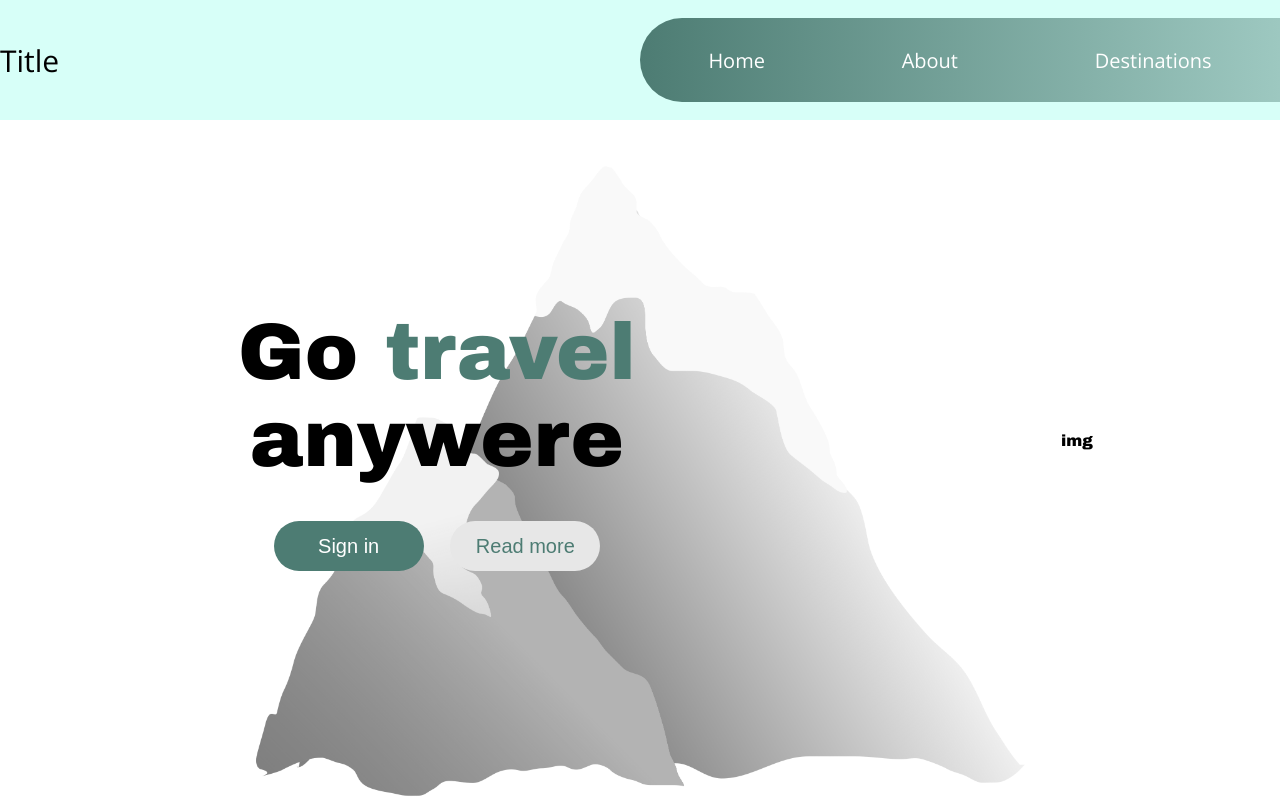
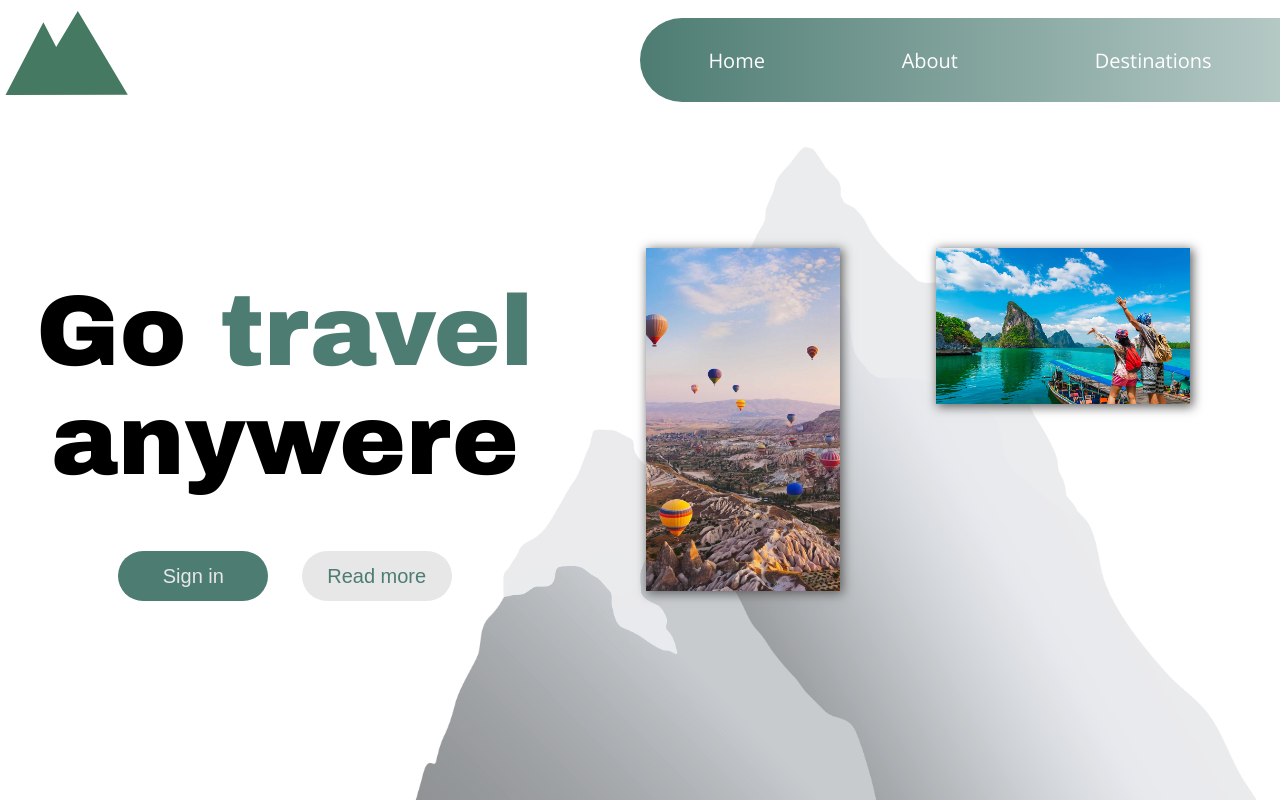
Before and after one commit to developer980/Travel-website-landing-page-SASS, a plain HTML site: page index.html in a window 1280 px wide. Drawn offline with nearby package versions, Linux system fonts and the light colour scheme.

Commit message:
added some images

```diff
--- a/index.html
+++ b/index.html
@@ -7,9 +7,12 @@
         <title>Document</title>
     </head>
     <body>
+        <div class = "background">
+            <img src="./icons/Mountain_icon-2.svg.png" alt="">
+        </div>
         <header>
             <div>
-            Title
+                <img class = "logo" src="./icons/Mountain_Icon.svg" alt="">
             </div>
             <nav>
                 <div>Home</div>
@@ -33,8 +36,13 @@
                     </button>
                 </div>
             </div>
+            <div class = "images">
                 <div>
-           img
+                    <img src="./images/3369105e603dc777f4e27018bcc1314c.jpg" alt="">
+                </div>
+                <div>
+                    <img src="./images/travel-world.jpg" alt="">
+                </div>
             </div>
         </main>
     </body>
--- a/styles/style.scss
+++ b/styles/style.scss
@@ -1,7 +1,7 @@
 @import url('https://fonts.googleapis.com/css?family=Open+Sans');
 
 $color:rgb(77, 124, 115);
-$color1:rgb(215, 255, 248);
+$color1:rgb(106, 232, 211);
 
 html{
     margin:0px;
@@ -11,11 +11,28 @@ html{
 
 body{
     margin:0px;
-    background-image: url("../icons/Mountain_icon-2.svg.png");
-    background-size: auto 80%;
-    background-position-y: bottom;
-    background-position-x: 50%;
-    background-repeat: no-repeat;
+    height:100%;
+    overflow-anchor:abs($number: 0);
+}
+
+
+.background{
+    overflow: hidden;
+    position: absolute;
+    top:0;
+    bottom:0;
+    left:0;
+    right:0;
+    z-index:-1;
+    img{
+        position: absolute;
+        height:90%;
+        right:0;
+        bottom:-60px;
+        filter: invert(0%) sepia(100%) saturate(10%)
+         hue-rotate(170deg) brightness(93%)
+         contrast(100%);
+    }
 }
 
 @mixin display($justify, $direction) {
@@ -25,7 +42,7 @@ body{
     justify-content: $justify;
 }
 
-@mixin btn($bgcolor, $font-color){
+@mixin btn($bgcolor, $font-color, $bgcolor1, $font-color1){
     width:150px;
     height:50px;
     font-size: 20px;
@@ -33,13 +50,24 @@ body{
     border:none;
     background-color: $bgcolor;
     color:$font-color;
+    cursor: pointer;
+    &:hover{
+        background-color:$bgcolor1;
+        color:$font-color1;
+    }
 }
 
 header{
-    background-color: $color1;
     height:15%;
     font-size: 30px;
     @include display(space-between, row);
+
+
+    img{
+        filter: invert(50%) sepia(100%) saturate(150%)
+         hue-rotate(100deg) brightness(70%)
+         contrast(100%);
+    }
 
     nav{
         font-size: 20px;
@@ -55,10 +83,13 @@ header{
 
 main{
     height:80%;
+    width:100%;
     font-family: 'Arial black';
     @include display(space-around, row);
+}
+
 .description{
-        font-size: 80px;
+    font-size: 100px;
     width:50%;
     max-width: 500px;
     text-align: center;
@@ -68,22 +99,24 @@ main{
         color:$color
     }
 }
-    div{
+
+.images{
+    width:50%;
+    height:60%;
+    display: flex;
+    text-align: center;
     img{
-            width:600px
-        }
+        box-shadow: 2px 2px 10px 1px rgb(99, 99, 99);
+        width:70%;
     }
 }
 
 .sign-in{
-    @include btn($color, rgb(255, 255, 255));
     transition: all 0.25s;
-    &:hover{
-        background-color: rgb(231, 231, 231);
-        color:$color;
-    }
+    @include btn($color, rgb(231, 231, 231), rgb(231, 231, 231), $color);
 }
 
 .read-more{
-    @include btn(rgb(231, 231, 231), $color)
+    transition: all 0.25s;
+    @include btn(rgb(231, 231, 231), $color, $color, rgb(231, 231, 231))
 }
```
Also changed, not shown: icons/Mountain_Icon.svg (added), icons/Mountains.png (added), icons/mountains-01.svg (added), images/3369105e603dc777f4e27018bcc1314c.jpg (added), images/travel-world.jpg (added), styles/style.css, 2 other files. Lines whose indentation alone changed are shown as unchanged.
